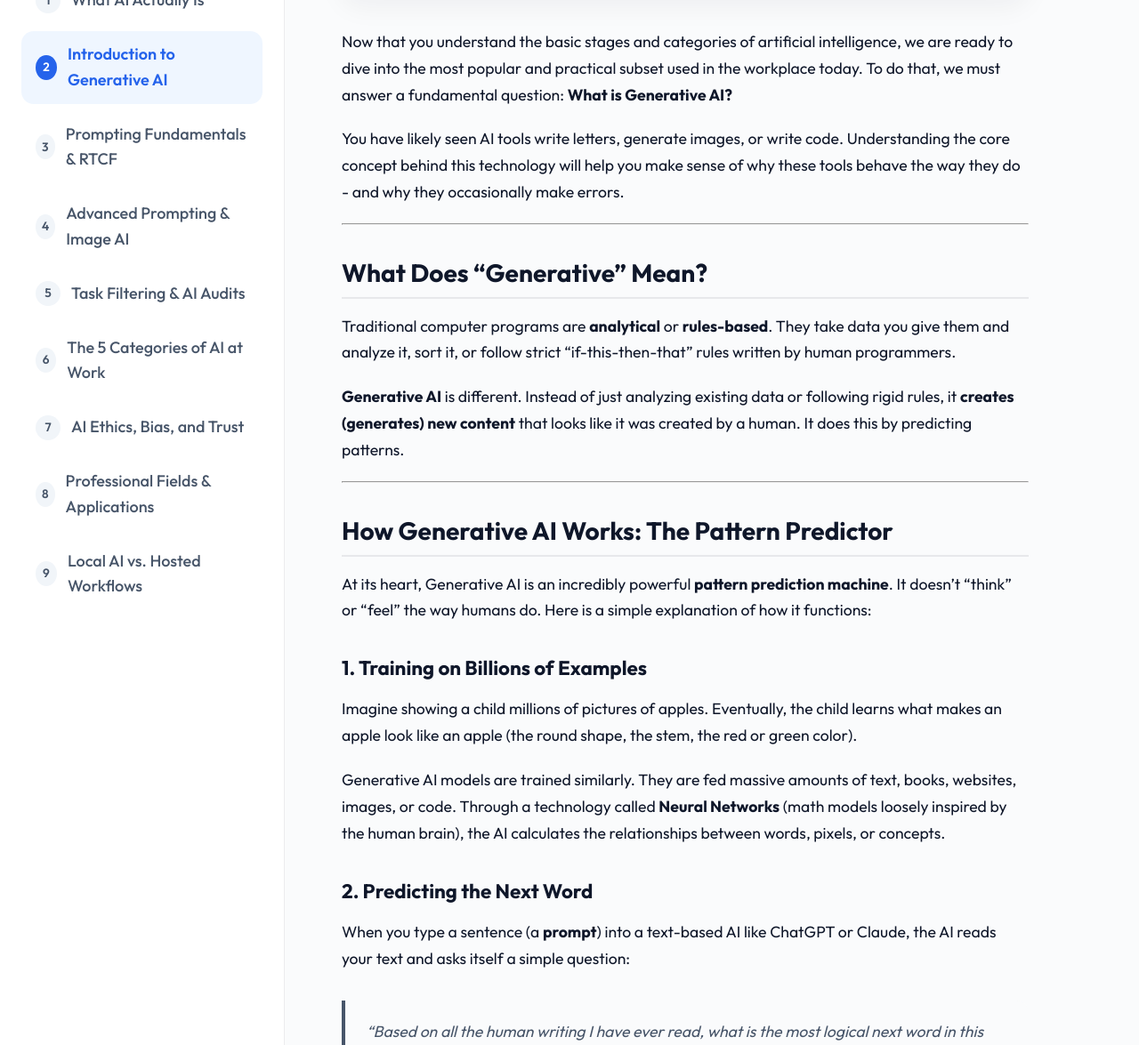
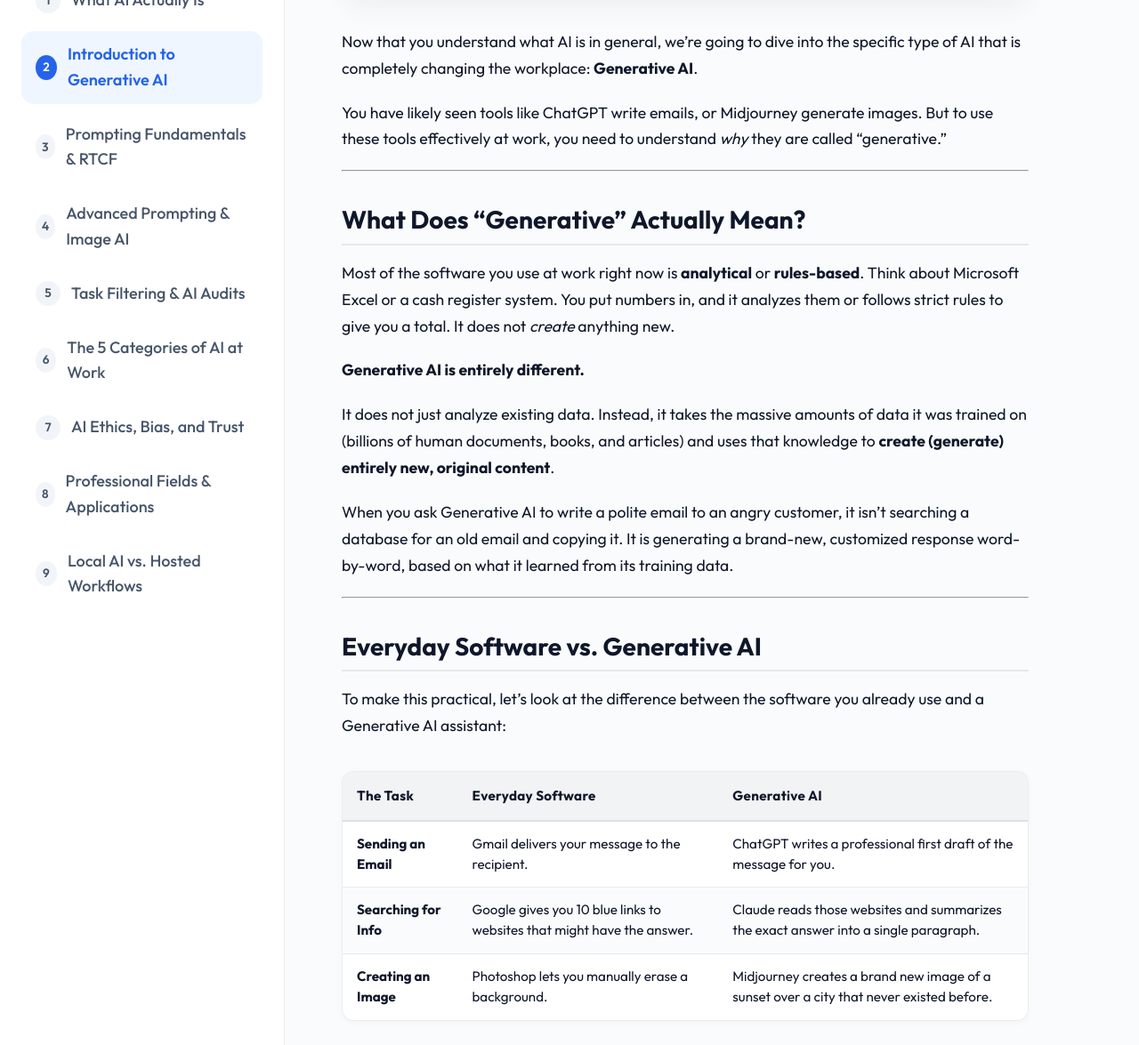
Before and after one commit to PC-Master-Race/course-hub, a Jekyll site: the page built from topics/ai-foundations/02-generative-ai.md, in a window 1280 px wide and 1400 px high, scrolled down 498 px, cut to the strip 225-1400 px from the top of the window. Shown: the whole strip at 89% size. Built offline with Jekyll 4.4.1, drawn with Linux system fonts in a browser that asks for light colours; some of the changed text lies outside the part shown.

Commit message:
Rewrite Lesson 2 to be more engaging and practical for vocational students

```diff
--- a/topics/ai-foundations/02-generative-ai.md
+++ b/topics/ai-foundations/02-generative-ai.md
@@ -6,45 +6,68 @@
 youtube_id: "2eUkVqiKT40"
 ---
 
-Now that you understand the basic stages and categories of artificial intelligence, we are ready to dive into the most popular and practical subset used in the workplace today. To do that, we must answer a fundamental question: **What is Generative AI?**
+Now that you understand what AI is in general, we're going to dive into the specific type of AI that is completely changing the workplace: **Generative AI**.
 
-You have likely seen AI tools write letters, generate images, or write code. Understanding the core concept behind this technology will help you make sense of why these tools behave the way they do - and why they occasionally make errors.
+You have likely seen tools like ChatGPT write emails, or Midjourney generate images. But to use these tools effectively at work, you need to understand *why* they are called "generative."
 
 ---
 
-## What Does "Generative" Mean?
+## What Does "Generative" Actually Mean?
 
-Traditional computer programs are **analytical** or **rules-based**. They take data you give them and analyze it, sort it, or follow strict "if-this-then-that" rules written by human programmers.
+Most of the software you use at work right now is **analytical** or **rules-based**. Think about Microsoft Excel or a cash register system. You put numbers in, and it analyzes them or follows strict rules to give you a total. It does not *create* anything new.
 
-**Generative AI** is different. Instead of just analyzing existing data or following rigid rules, it **creates (generates) new content** that looks like it was created by a human. It does this by predicting patterns.
+**Generative AI is entirely different.**
+
+It does not just analyze existing data. Instead, it takes the massive amounts of data it was trained on (billions of human documents, books, and articles) and uses that knowledge to **create (generate) entirely new, original content**.
+
+When you ask Generative AI to write a polite email to an angry customer, it isn't searching a database for an old email and copying it. It is generating a brand-new, customized response word-by-word, based on what it learned from its training data.
 
 ---
 
-## How Generative AI Works: The Pattern Predictor
+## Everyday Software vs. Generative AI
 
-At its heart, Generative AI is an incredibly powerful **pattern prediction machine**. It doesn't "think" or "feel" the way humans do. Here is a simple explanation of how it functions:
+To make this practical, let's look at the difference between the software you already use and a Generative AI assistant:
 
-### 1. Training on Billions of Examples
-Imagine showing a child millions of pictures of apples. Eventually, the child learns what makes an apple look like an apple (the round shape, the stem, the red or green color).
-
-Generative AI models are trained similarly. They are fed massive amounts of text, books, websites, images, or code. Through a technology called **Neural Networks** (math models loosely inspired by the human brain), the AI calculates the relationships between words, pixels, or concepts.
-
-### 2. Predicting the Next Word
-When you type a sentence (a **prompt**) into a text-based AI like ChatGPT or Claude, the AI reads your text and asks itself a simple question:
-> *"Based on all the human writing I have ever read, what is the most logical next word in this sentence?"*
-
-Once it selects that word, it adds it to the sentence and asks the question again for the *next* word, and the next, until it completes the response. It does this in milliseconds.
-
-> [!NOTE]
-> Because it is based on probability and predictions, Generative AI is highly creative and flexible, but it can also make mistakes when it predicts the wrong pattern.
+| The Task | Everyday Software | Generative AI |
+| --- | --- | --- |
+| **Sending an Email** | Gmail delivers your message to the recipient. | ChatGPT writes a professional first draft of the message for you. |
+| **Searching for Info** | Google gives you 10 blue links to websites that might have the answer. | Claude reads those websites and summarizes the exact answer into a single paragraph. |
+| **Creating an Image** | Photoshop lets you manually erase a background. | Midjourney creates a brand new image of a sunset over a city that never existed before. |
 
 ---
 
-## Why Generative AI Matters for Your Work
+<div class="activity-card">
+  <div class="activity-header">
+    <span class="activity-icon">🧠</span>
+    <span class="activity-title">Activity: Spot the Generative Task</span>
+  </div>
+  <div class="activity-body">
+    <p>Which of the following workplace tasks would require <strong>Generative AI</strong> rather than traditional software? (Hint: Which one requires creating something <em>new</em>?)</p>
+    <ul>
+      <li>A) Calculating the total cost of materials for a plumbing job.</li>
+      <li>B) Writing a customized follow-up email to a client you just met.</li>
+      <li>C) Sending an automated appointment reminder text at 3:00 PM.</li>
+    </ul>
+    <p><em>Answer: B. Traditional software can do A (Excel) and C (calendar automation), but only Generative AI can create a brand new, context-aware email from scratch.</em></p>
+  </div>
+</div>
 
-Generative AI is a **collaborative partner**, not a replacement for your expertise. In the workplace, it acts as:
-* **A Writing Assistant**: Drafting emails, formatting documents, or summarizing long reports.
-* **A Creative Sounding Board**: Brainstorming marketing ideas, organizing agendas, or proposing task workflows.
-* **An Educator**: Explaining complex technical concepts in plain English.
+---
 
-In the next lesson, we will learn the art and science of the prompt: how to communicate strategically with AI systems using the RTCF framework (Role, Task, Context, Format) to get the exact results you need.
+## Your New Collaborative Partner
+
+Generative AI doesn't replace you. Think of it as a highly skilled, extremely fast apprentice. It knows the dictionary, it knows grammar, and it knows general concepts, but **it needs your specific instructions to do the job right.**
+
+<div class="practice-card">
+  <div class="practice-header">
+    <span class="practice-icon">✍️</span>
+    <span class="practice-title">Practice: Think Like a Manager</span>
+  </div>
+  <div class="practice-body">
+    <p>If Generative AI is your apprentice, how would you ask it to help you? Draft a simple, clear request asking the AI to write a short text message to a client letting them know you are running 15 minutes late due to traffic.</p>
+    <p>Now apply this and draft your new prompt below. Once you are done, copy and paste it into your favorite AI tool.</p>
+    <textarea class="prompt-scratchpad" placeholder="Type your prompt here... e.g., 'Write a polite text message to a client...'"></textarea>
+  </div>
+</div>
+
+In the next lesson, we will learn exactly how to talk to this apprentice using the RTCF framework (Role, Task, Context, Format) to get perfect results every time.
```
Also changed, not shown: handoff.md (+2 -0 lines).
